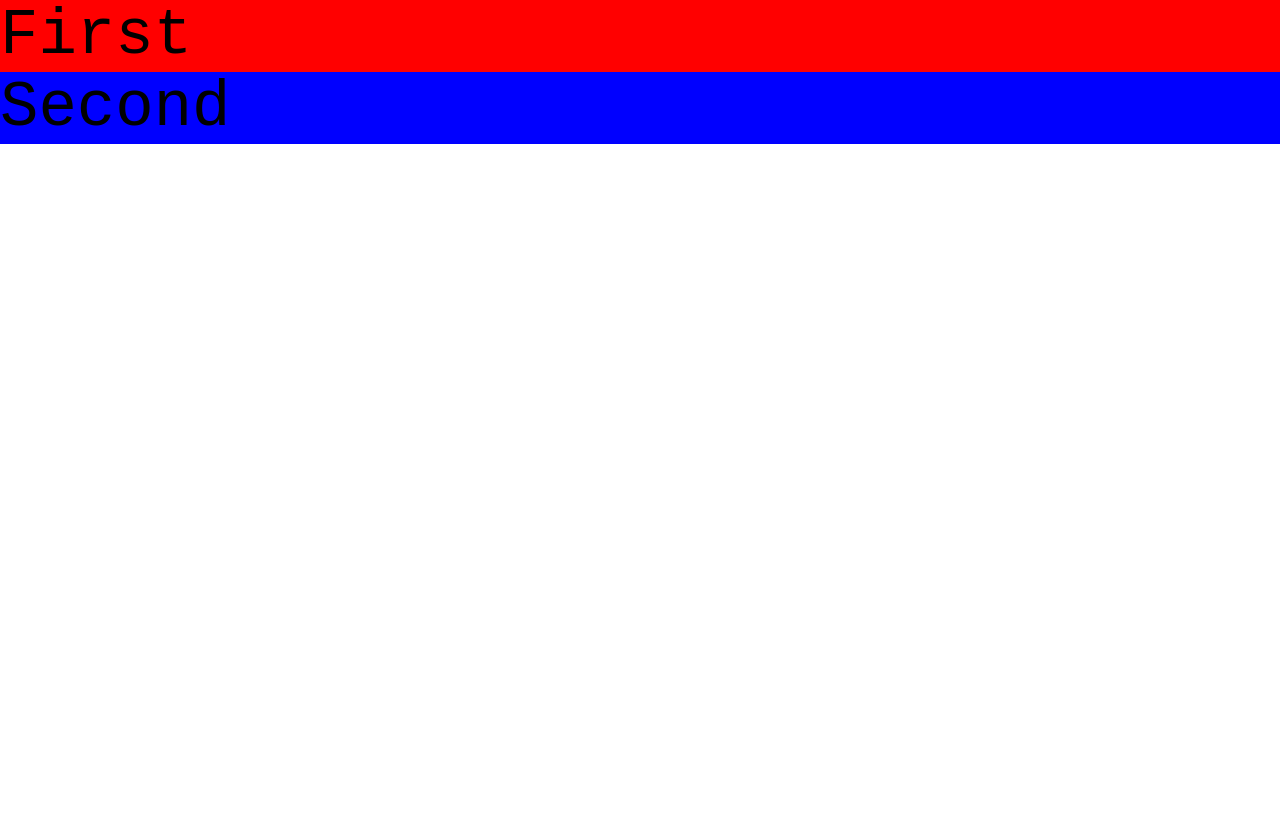
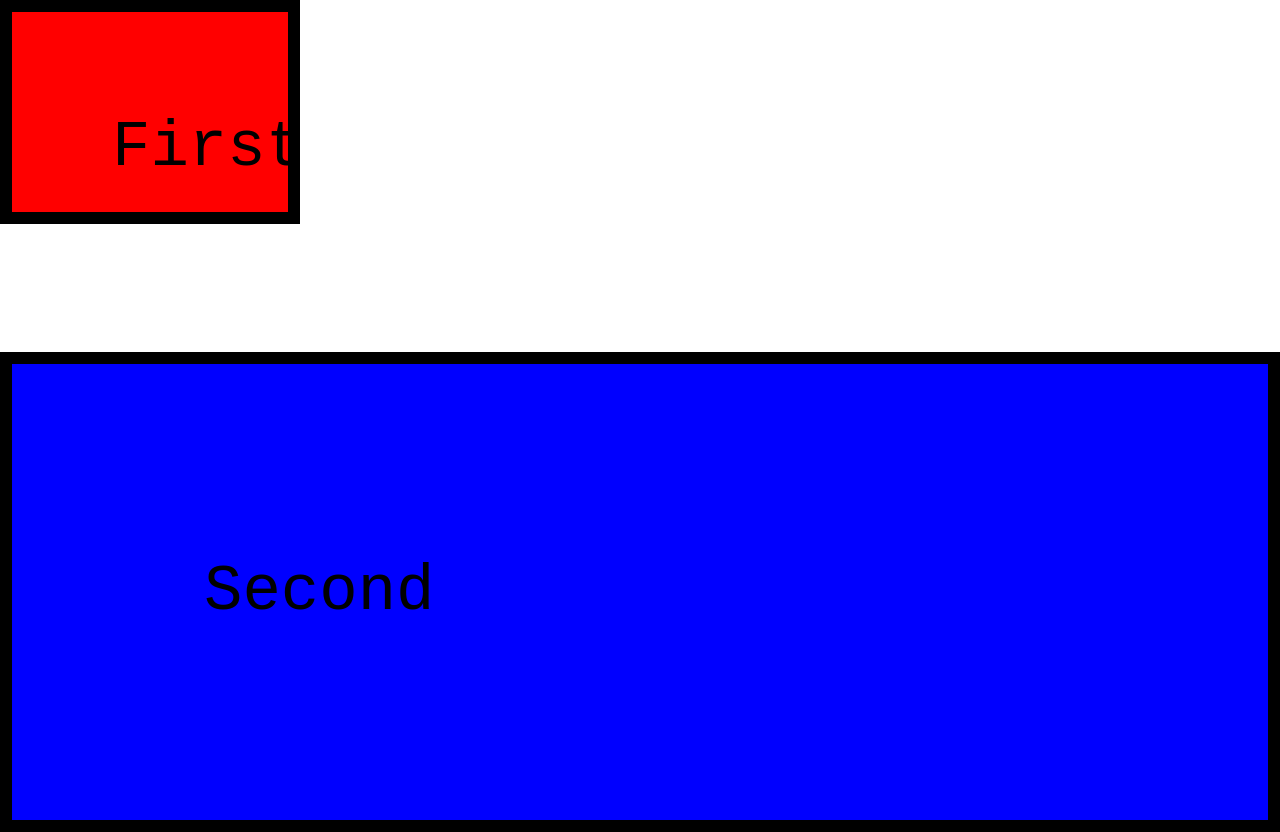
Before and after one commit to CodeWithChisom/Video6, a website built with Vite: page index.html in a window 1280 px wide. Before the commit the page ends 800 px from the top, so only its background shows below. Built offline with nearby package versions, Linux system fonts and the light colour scheme.

Commit message:
feat: finish video

```diff
--- a/src/style.css
+++ b/src/style.css
@@ -1,6 +1,7 @@
 * {
   margin: 0;
   padding: 0;
+  box-sizing: border-box;
 }
 
 body {
@@ -10,8 +11,15 @@ body {
 
 .first {
   background-color: red;
+  padding: 100px;
+  margin-bottom: 2em;
+  width: 300px;
+  height: 200px;
+  border: 12px solid black;
 }
 
 .second {
   background-color: blue;
+  border: 12px solid black;
+  padding: 3em;
 }
```
Also changed, not shown: README.md.
